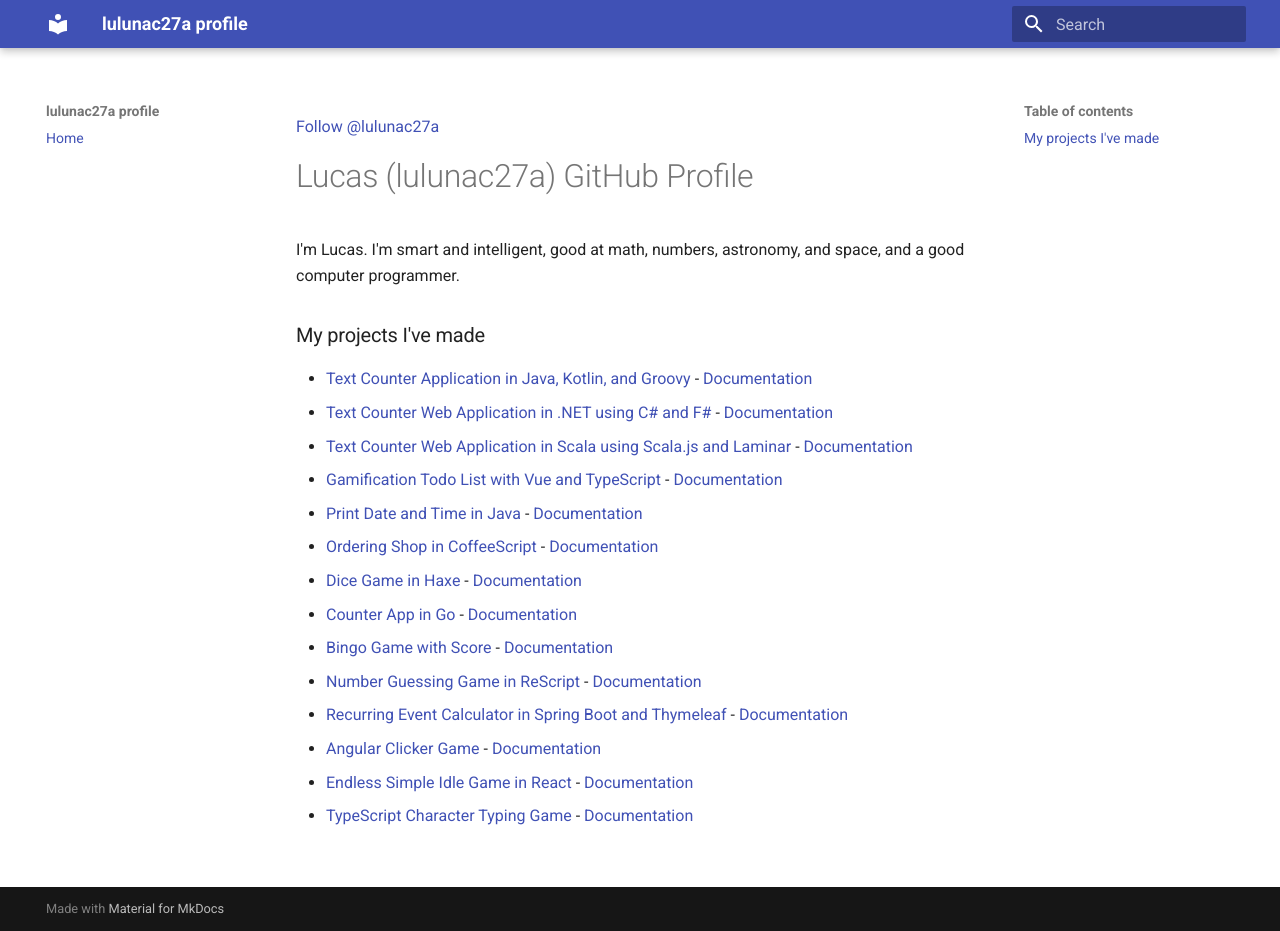
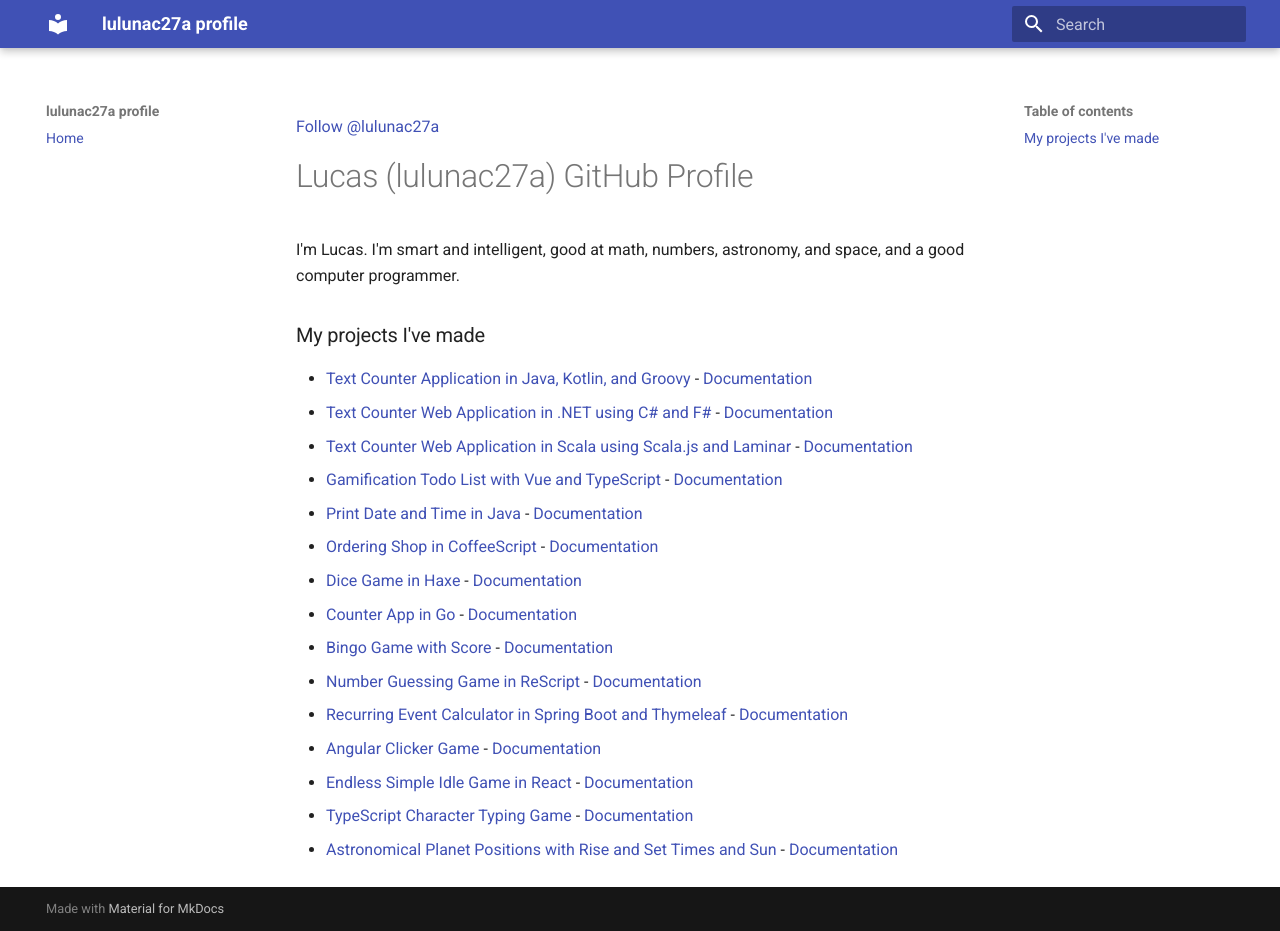
Before and after one commit to lulunac27a/lulunac27a.github.io, an MkDocs documentation site: the page built from docs/index.md, in a window 1280 px wide and 931 px high. Built offline with MkDocs 1.6.1 and Material for MkDocs 9.7.7, drawn with Linux system fonts in a browser that asks for light colours.

Commit message:
Add project about planet positions in R Shiny

```diff
--- a/docs/index.md
+++ b/docs/index.md
@@ -20,5 +20,6 @@ I'm Lucas. I'm smart and intelligent, good at math, numbers, astronomy, and spac
 - [Angular Clicker Game](https://github.com/lulunac27a/angular-clicker-game/) - [Documentation](https://lulunac27a.github.io/angular-clicker-game)
 - [Endless Simple Idle Game in React](https://github.com/lulunac27a/react-endless-simple-idle-game/) - [Documentation](https://lulunac27a.github.io/react-endless-simple-idle-game)
 - [TypeScript Character Typing Game](https://github.com/lulunac27a/typescript-character-typing-game/) - [Documentation](https://lulunac27a.github.io/typescript-character-typing-game)
+- [Astronomical Planet Positions with Rise and Set Times and Sun](https://github.com/lulunac27a/r-shiny-astronomical-planet-positions/) - [Documentation](https://lulunac27a.github.io/r-shiny-astronomical-planet-positions)
 
 <script async defer src="https://buttons.github.io/buttons.js"></script>
```
